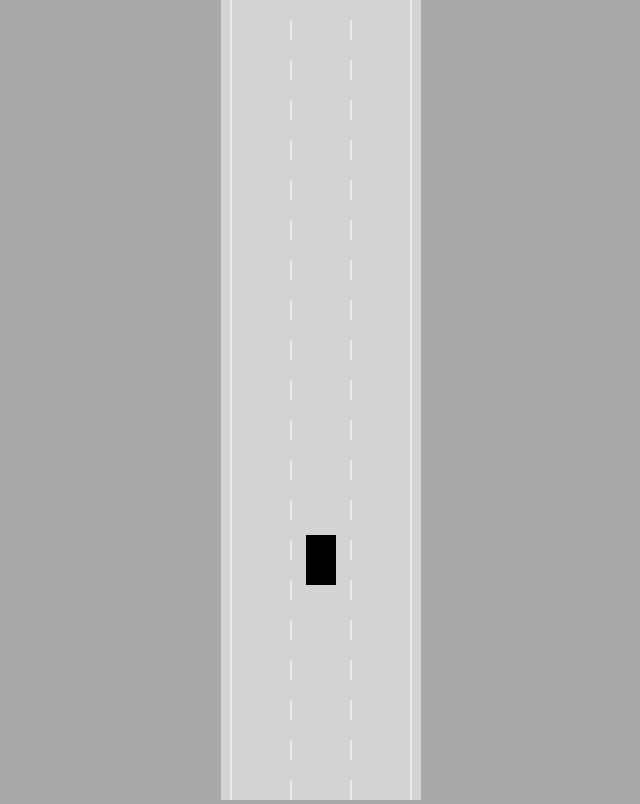
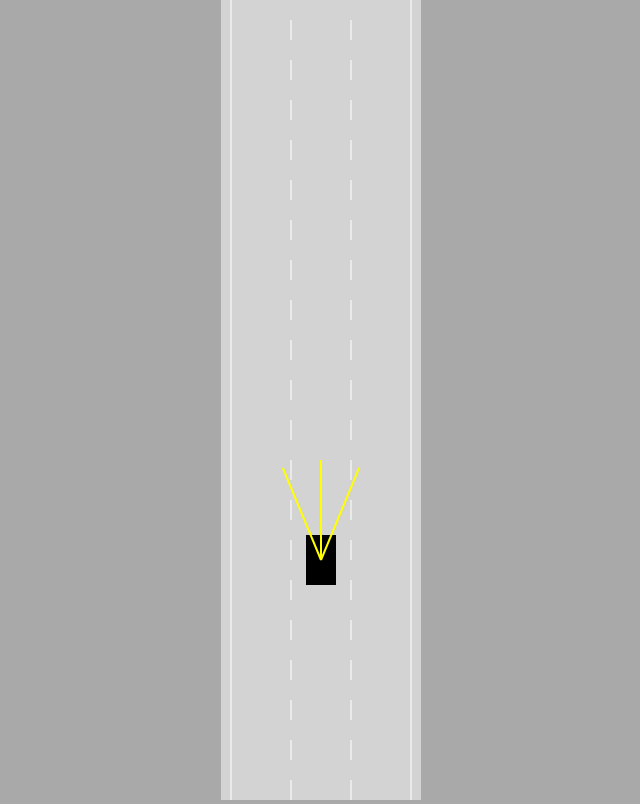
Before and after one commit to jayeshsadhwani99/selfDrivingCarJS, a plain HTML site: page index.html in a window 1280 px wide. Shown: the whole page, without its empty margins (319-959 px from the left). Drawn offline with Linux system fonts and the light colour scheme.

Commit message:
Make sensor

```diff
--- a/car.js
+++ b/car.js
@@ -11,11 +11,15 @@ class Car {
     this.friction = 0.05;
     this.angle = 0;
 
+    this.sensor = new Sensor(this);
     this.controls = new Controls();
+
+    this.sensor.update();
   }
 
   update() {
     this.#move();
+    this.sensor.update();
   }
 
   #move() {
@@ -66,5 +70,7 @@ class Car {
     ctx.fill();
 
     ctx.restore();
+
+    this.sensor.draw(ctx);
   }
 }
--- a/index.html
+++ b/index.html
@@ -9,6 +9,7 @@
   </head>
   <body>
     <canvas id="myCanvas"></canvas>
+    <script src="sensor.js"></script>
     <script src="utils.js"></script>
     <script src="road.js"></script>
     <script src="controls.js"></script>
--- /dev/null
+++ b/sensor.js
@@ -0,0 +1,41 @@
+class Sensor {
+  constructor(car) {
+    this.car = car;
+    this.rayCount = 3;
+    this.rayLength = 100;
+    this.raySpread = Math.PI / 4;
+
+    this.rays = [];
+  }
+
+  update() {
+    this.rays = [];
+    for (let i = 0; i < this.rayCount; i++) {
+      const rayAngle =
+        lerp(
+          this.raySpread / 2,
+          -this.raySpread / 2,
+          this.rayCount == 1 ? 0.5 : i / (this.rayCount - 1)
+        ) + this.car.angle;
+
+      const start = { x: this.car.x, y: this.car.y };
+      const end = {
+        x: this.car.x - Math.sin(rayAngle) * this.rayLength,
+        y: this.car.y - Math.cos(rayAngle) * this.rayLength,
+      };
+
+      this.rays.push([start, end]);
+    }
+  }
+
+  draw(ctx) {
+    for (let i = 0; i < this.rayCount; i++) {
+      ctx.beginPath();
+      ctx.lineWidth = 2;
+      ctx.strokeStyle = "yellow";
+      ctx.moveTo(this.rays[i][0].x, this.rays[i][0].y);
+      ctx.lineTo(this.rays[i][1].x, this.rays[i][1].y);
+      ctx.stroke();
+    }
+  }
+}
```
